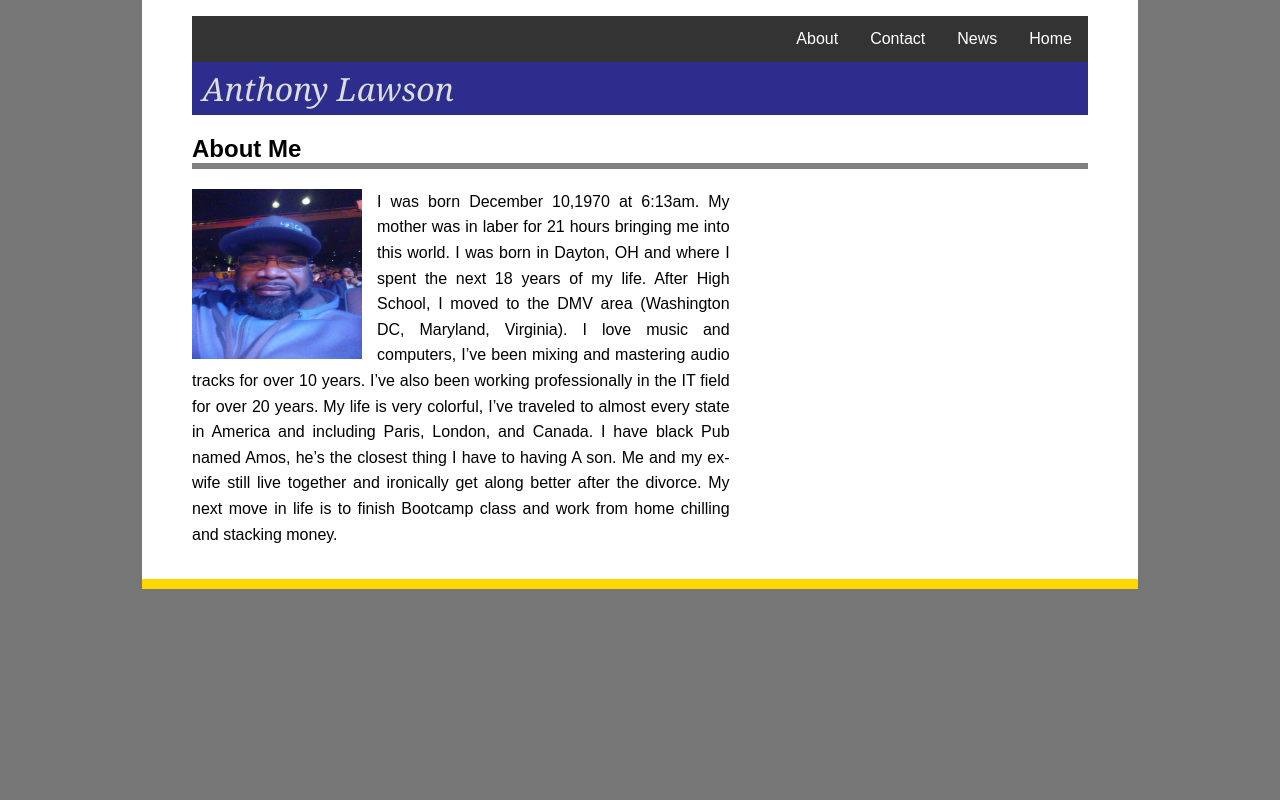
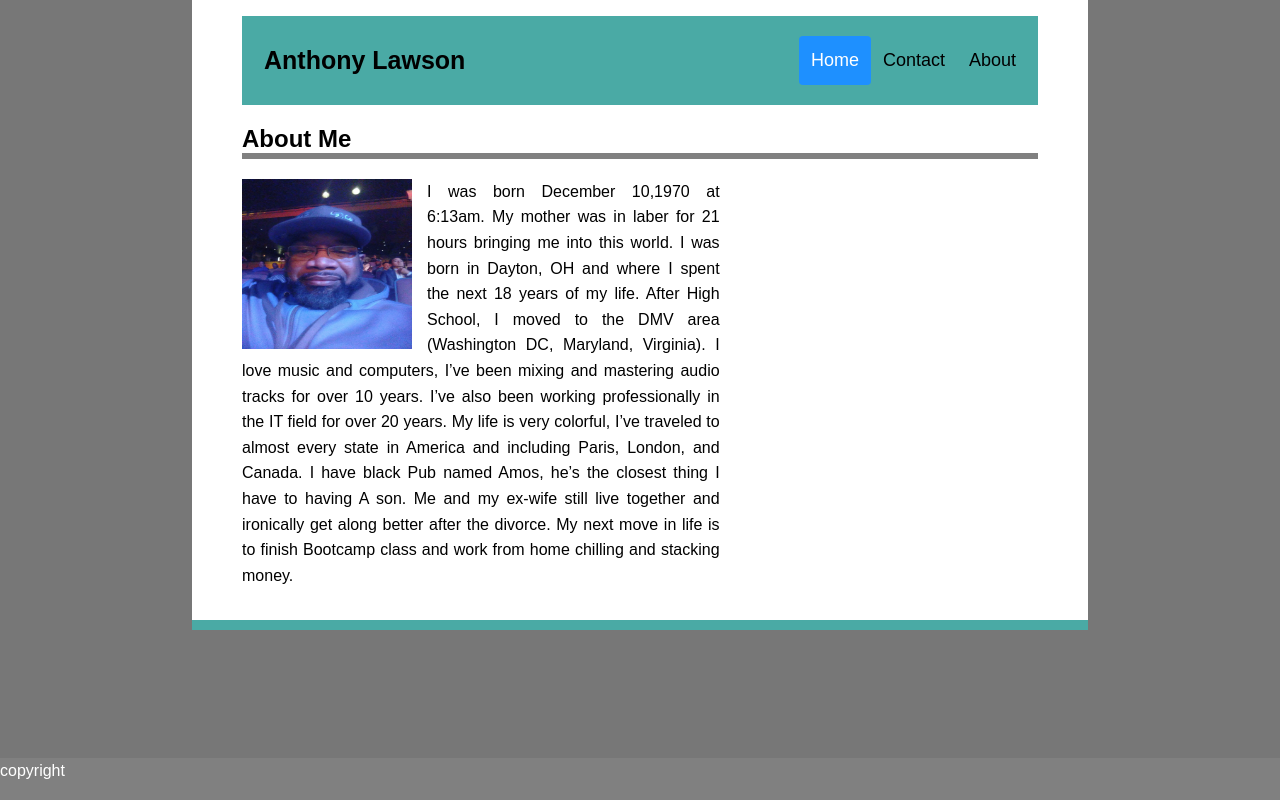
Before and after one commit to MrTechnocrat/Basic-Portfolio, a plain HTML site: page index.html in a window 1280 px wide. Drawn offline with Linux system fonts and the light colour scheme.

Commit message:
3rd Round

```diff
--- a/assets/css/style.css
+++ b/assets/css/style.css
@@ -1,5 +1,58 @@
 img {
     float: left;
+}
+* {box-sizing: border-box;}
+
+body {
+  margin: 0;
+  font-family: Arial, Helvetica, sans-serif;
+}
+
+.header {
+	overflow: hidden;
+	background-color: #4aaaa5;
+	padding: 20px 10px;
+  }
+
+.header a {
+  float: left;
+  color: black;
+  text-align: center;
+  padding: 12px;
+  text-decoration: none;
+  font-size: 18px;
+  line-height: 25px;
+  border-radius: 4px;
+}
+
+.header a.logo {
+  font-size: 25px;
+  font-weight: bold;
+}
+
+.header a:hover {
+  background-color: #ddd;
+  color: black;
+}
+
+.header a.active {
+  background-color: dodgerblue;
+  color: white;
+}
+
+.header-right {
+  float: right;
+}
+
+@media screen and (max-width: 500px) {
+  .header a {
+    float: none;
+    display: block;
+    text-align: left;
+  }
+  .header-right {
+    float: none;
+  }
 }
 
 ul {
@@ -38,7 +91,7 @@ body {
 	font: 100% Arial, Helvetica, sans-serif;
 	padding: 1em 50px;
 	background: white;
-	border-bottom: 10px solid gold;
+	border-bottom: 10px solid #4aaaa5;
 }
 h1 {
 	font-family: Georgia, "Times New Roman", Times, serif;
@@ -65,3 +118,12 @@ h2 {
     border-bottom: 6px solid gray;
     background-color: white;
 }
+.footer {
+   position: fixed;
+   left: 0;
+   bottom: 0;
+   width: 100%;
+   background-color: gray;
+   color: white;
+   text-align: center;
+}
--- a/index.html
+++ b/index.html
@@ -10,15 +10,15 @@
 
 </head>
 <body>
-    <ul>
-        <li><a class="active" href="#home">Home</a></li>
-        <li><a href="#news">News</a></li>
-        <li><a href="#contact">Contact</a></li>
-        <li><a href="#about">About</a></li>
-      </ul>
-    <header>
-            <h1>Anthony Lawson</h1>
-    </header>
+    <div class="header">
+        <a href="#default" class="logo">Anthony Lawson</a>
+        <div class="header-right">
+          <a class="active" href="#home">Home</a>
+          <a href="#contact">Contact</a>
+          <a href="#about">About</a>
+        </div>
+      </div>
+
 
   <h2>About Me</h2>
 
@@ -30,6 +30,10 @@
          I have black Pub named Amos, he’s the closest thing I have to having A son. Me and my ex-wife still live together and ironically get along better after the divorce.
          My next move in life is to finish Bootcamp class and work from home chilling and stacking money.
     </p>
+    <div class="footer">
+        <p>copyright
+        </p>
+      </div>
 
 
 </body>
```
Also changed, not shown: contact.html (+12 -9 lines), portfolio.html (+12 -9 lines), 1 other file.
